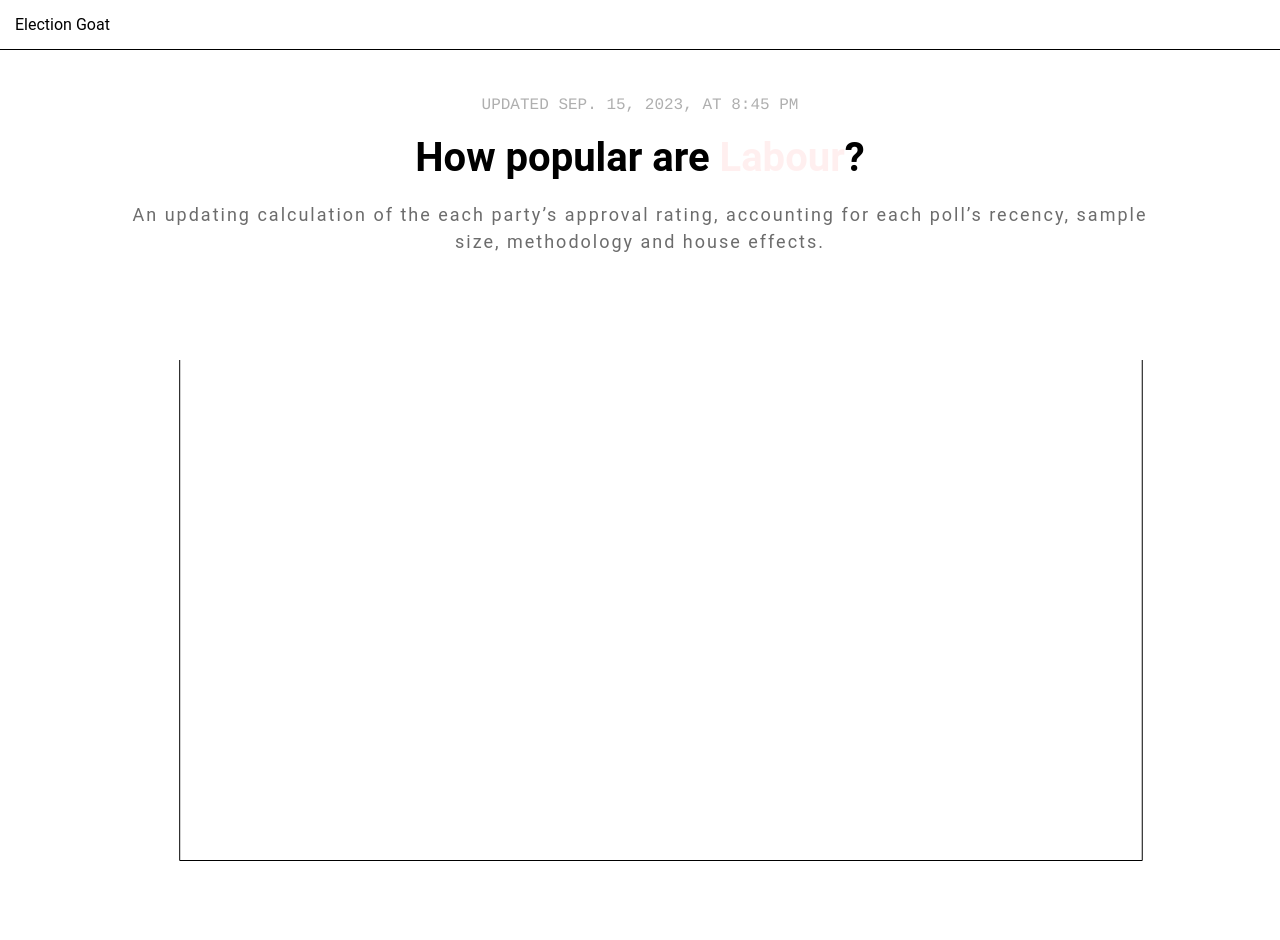
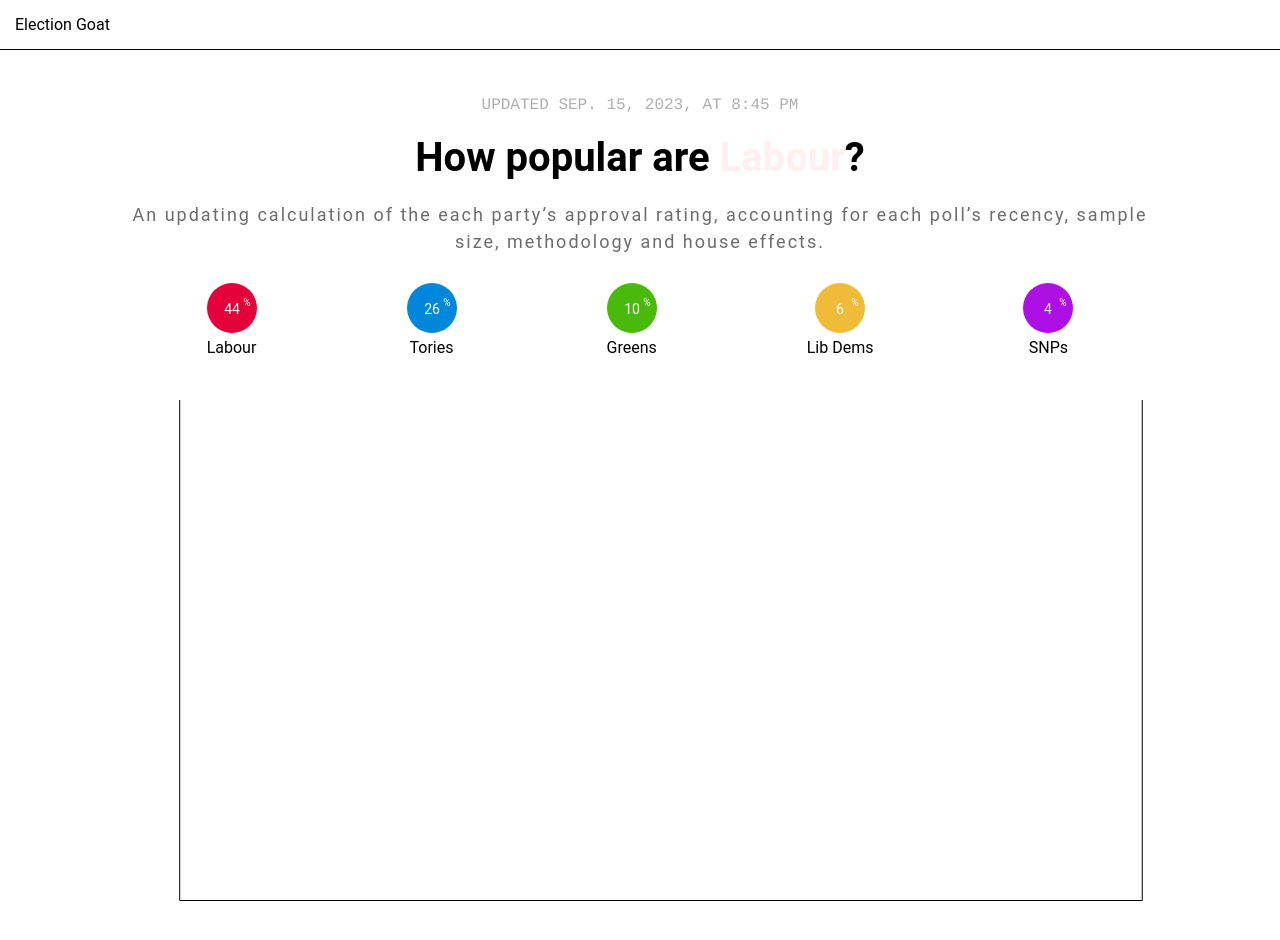
Before and after one commit to a-jiwa/election-goat, a React (Create React App) app: page / in a window 1280 px wide. Shown: the top 940 px of the page. Built offline with nearby package versions, Linux system fonts and the light colour scheme; no server answers.

Commit message:
Added headline with placeholder's for current results

```diff
--- a/src/App.js
+++ b/src/App.js
@@ -3,6 +3,7 @@
 import Header from './components/Header';
 import Left from './components/Left';
 import Title from './components/Title';
+import Headline from './components/Headline';
 import Chart from './components/Chart';
 import Events from './components/Events';
 import Right from './components/Right';
@@ -14,6 +15,7 @@
             <Header />
             <Left />
             <Title />
+            <Headline />
             <Chart />
             <Events />
             <Right />
--- a/src/components/ChartTitle.js
+++ b/src/components/ChartTitle.js
@@ -2,6 +2,7 @@
 
 function ChartTitle() {
     return <div className="chart-title">
+        <div></div>
     </div>;
 }
 
--- /dev/null
+++ b/src/components/Headline.js
@@ -0,0 +1,46 @@
+import React from 'react';
+
+function Headline() {
+    // Define an array of numbers
+    const numbers = [44, 26, 10, 6, 4];
+
+    const colors = ["#E4003B", "#0087DC", "#49b90c", "#efbb39", "#ae0fe5"];
+
+    // Define an array of party names
+    const partyNames = ["Labour", "Tories", "Greens", "Lib Dems", "SNPs"];
+
+    return (
+        <div className="headline">
+            {numbers.map((number, index) => (
+                <div key={index} className="party-container">
+                    <svg width="50" height="50" xmlns="http://www.w3.org/2000/svg">
+                        <circle cx="25" cy="25" r="25" fill={colors[index]} />
+                        <text
+                            x="50%"
+                            y="35%"
+                            dominantBaseline="text-before-edge"
+                            textAnchor="middle"
+                            fill="white"
+                            fontSize="14px"
+                        >
+                            {number}
+                        </text>
+                        <text
+                            x="80%"
+                            y="50%"
+                            dominantBaseline="text-after-edge"
+                            textAnchor="middle"
+                            fill="white"
+                            fontSize="10px"
+                        >
+                            %
+                        </text>
+                    </svg>
+                    <div className="party-name">{partyNames[index]}</div>
+                </div>
+            ))}
+        </div>
+    );
+}
+
+export default Headline;
--- a/src/styles.css
+++ b/src/styles.css
@@ -7,14 +7,16 @@
 .container {
     display: grid;
     grid-template-columns: 10vw 80vw 10vw;
-    grid-template-rows: 50px 250px auto auto 100px;
+    grid-template-rows: 50px 250px 40px auto auto auto 100px;
     gap: 0px 0px;
     grid-auto-flow: row;
     grid-template-areas:
     "header header header"
     "left title right"
+    "left headline right"
     "left chart right"
     "left events right"
+    "left prediction right"
     "left footer right";
 
     justify-items: center;
@@ -77,6 +79,38 @@
     line-height: 1.5; /* Adjust the value for your desired line spacing */
     letter-spacing: 2px; /* Adjust the value for your desired character spacing */
 }
+
+.headline {
+    display: flex;
+    /*border: 1px red solid;*/
+    width: 100%;
+    justify-content: center;
+    /*align-content: center;*/
+    align-items: center;
+    gap: 150px;
+}
+
+.prediction {
+    grid-area: prediction;
+    border: 1px red solid;
+    width: 100%;
+    height: 10px;
+    justify-content: center;
+    align-content: center;
+    align-items: center;
+}
+
+.party-container {
+    display: flex;
+    flex-direction: column;
+    align-items: center;
+    text-align: center;
+}
+
+.party-name {
+    margin-top: 5px; /* Adjust margin to control vertical spacing between circle and name */
+}
+
 .chart {
     display: grid;
     grid-template-columns: 1fr;
```
